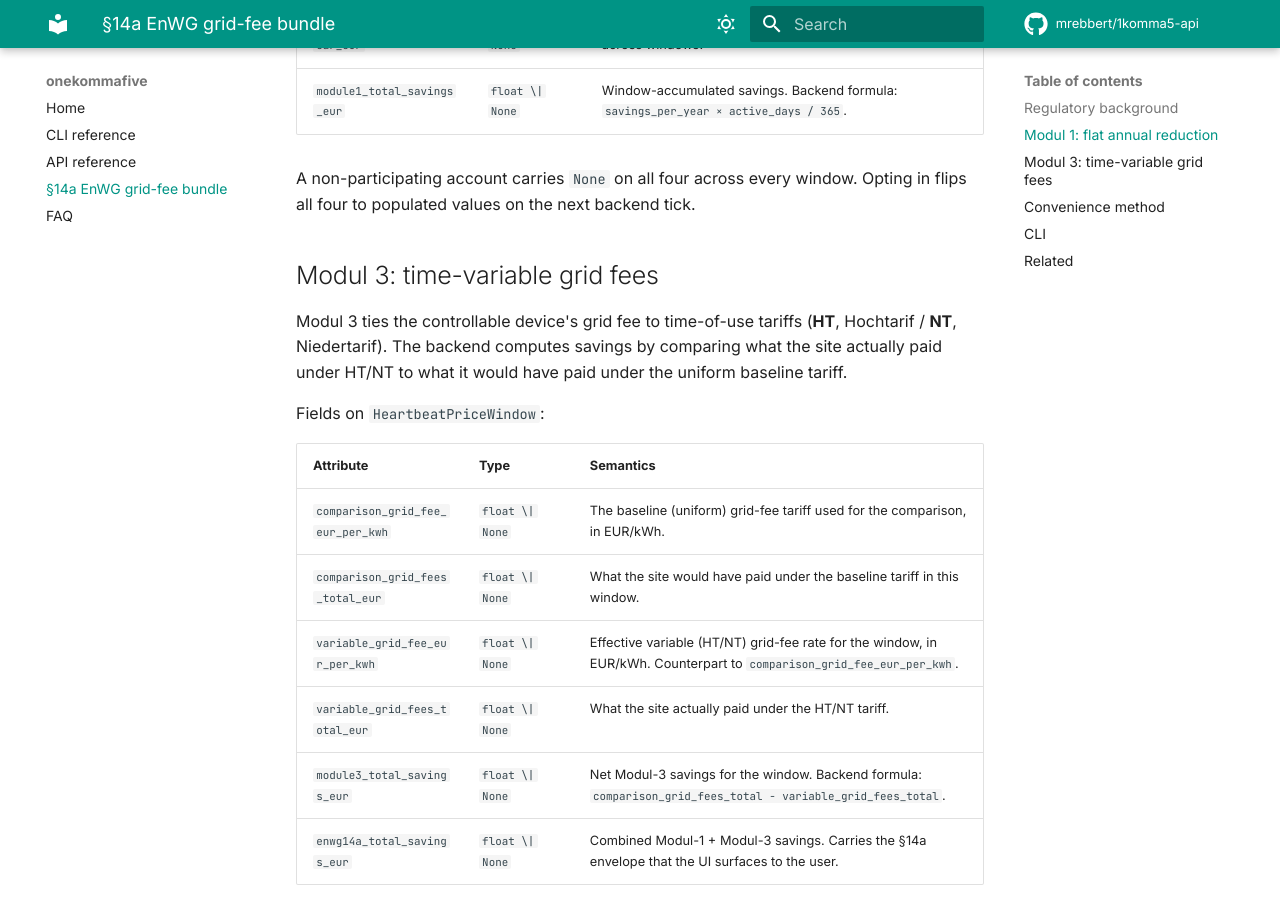
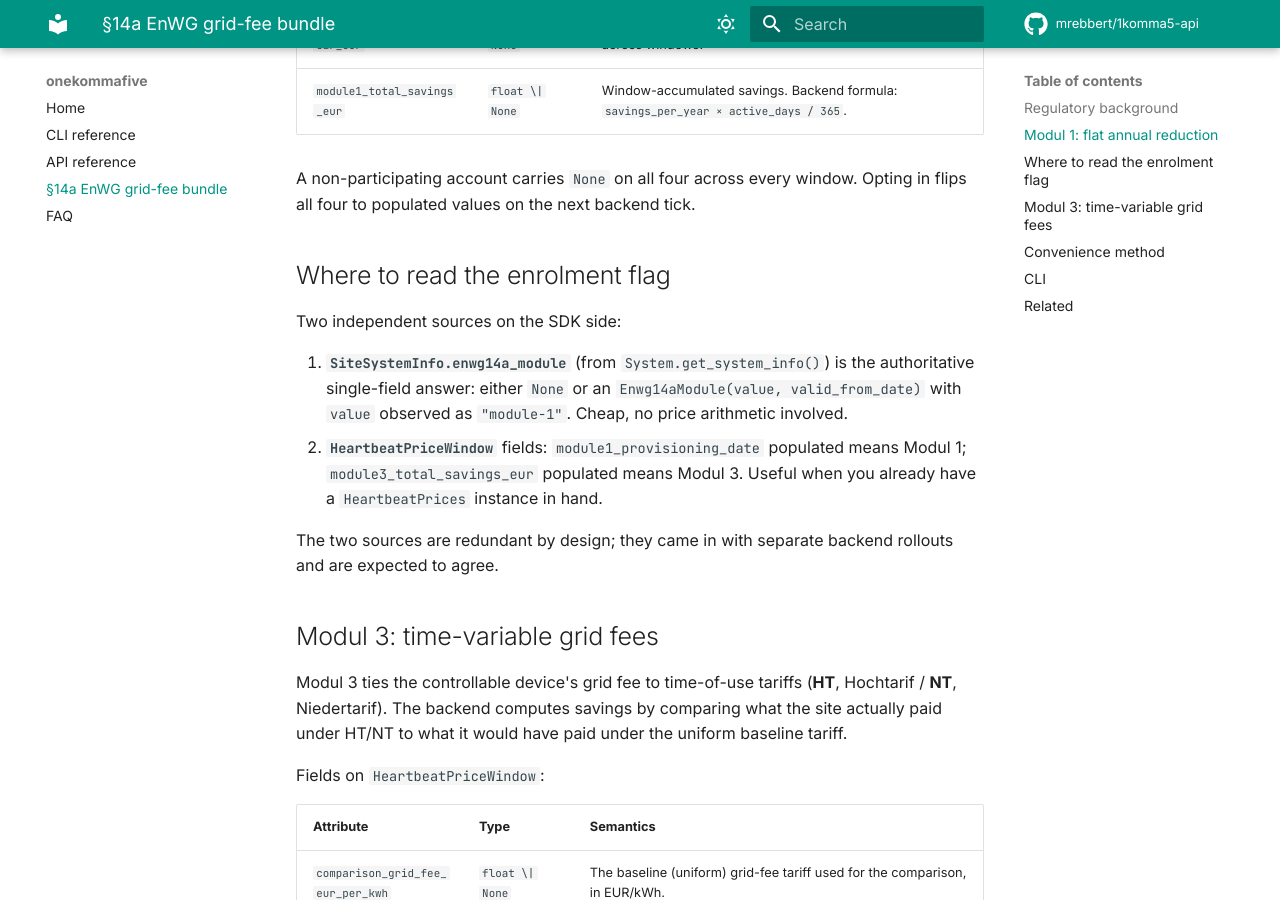
Before and after one commit to mrebbert/1komma5-api, an MkDocs documentation site: the page built from docs/enwg14a.md, in a window 1280 px wide and 900 px high, scrolled down 1065 px. Built offline with MkDocs 1.6.1 and Material for MkDocs 9.7.7, drawn with Linux system fonts in a browser that asks for light colours; comment, search, counter and statistics services are not loaded.

Commit message:
docs: §14a enrolment sources + Enwg14aModule models-table entry (#48)
Nachzug zum fix in #47: Enwg14aModule und SiteSystemInfo tauchen in
der Doku bisher nicht als §14a-Quelle auf, der Enwg14aModule-Docstring
spekulierte noch über "MODULE_1"/"MODULE_3"-Form.

- docs/enwg14a.md gets a short section pointing at both sources
  (SiteSystemInfo.enwg14a_module as the single-field answer,
  HeartbeatPriceWindow as the derived view).
- Enwg14aModule.value docstring trimmed: observed "module-1" plus
  working hypothesis for "module-3"; "MODULE_1 seen in backend logs"
  claim removed (there is no such source in-tree).
- README Python models table lists SiteSystemInfo and Enwg14aModule
  under System.


Claude-Session: https://claude.ai/code/session_01RgkYaQACLxezeceA1hrXQs

Co-authored-by: Claude Opus 4.7 <noreply@anthropic.com>

```diff
--- a/docs/enwg14a.md
+++ b/docs/enwg14a.md
@@ -38,6 +38,22 @@ Fields on `HeartbeatPriceWindow`:
 A non-participating account carries `None` on all four across every
 window. Opting in flips all four to populated values on the next
 backend tick.
+
+## Where to read the enrolment flag
+
+Two independent sources on the SDK side:
+
+1. **`SiteSystemInfo.enwg14a_module`** (from `System.get_system_info()`)
+   is the authoritative single-field answer: either `None` or an
+   `Enwg14aModule(value, valid_from_date)` with `value` observed as
+   `"module-1"`. Cheap, no price arithmetic involved.
+2. **`HeartbeatPriceWindow`** fields: `module1_provisioning_date`
+   populated means Modul 1; `module3_total_savings_eur` populated means
+   Modul 3. Useful when you already have a `HeartbeatPrices` instance
+   in hand.
+
+The two sources are redundant by design; they came in with separate
+backend rollouts and are expected to agree.
 
 ## Modul 3: time-variable grid fees
 
```
Also changed, not shown: README.md (+1 -1 lines), 1 other file.
